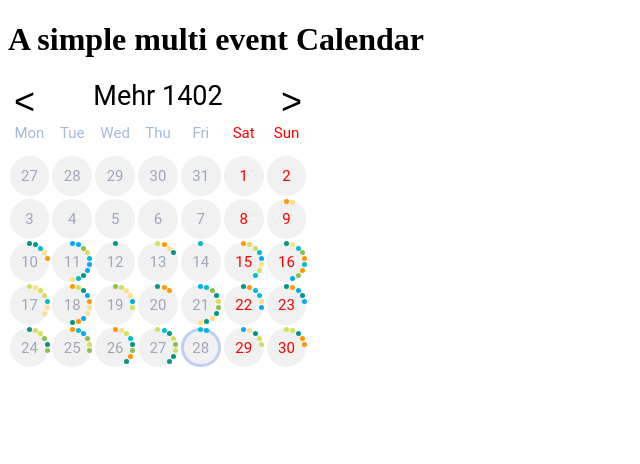
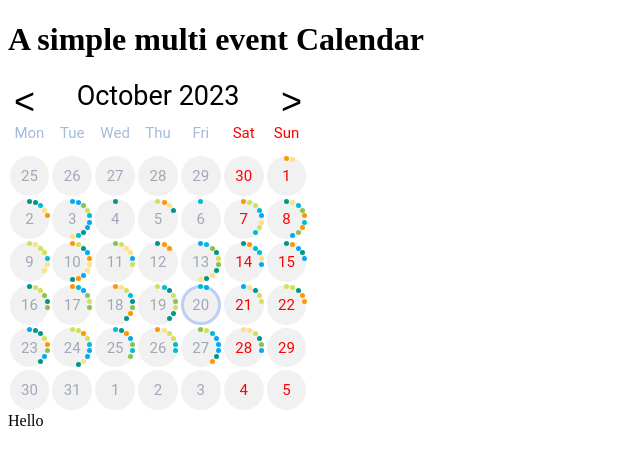
Before and after one commit to mehrizi/multi-event, a React (Vite) app: page / in a window 1280 px wide. Shown: the top 464 px of the page, without its empty margins (0-640 px from the left). Built offline with nearby package versions, Linux system fonts and the light colour scheme.

Commit message:
- improved some css for height fix - first doc imeplemented (needs improvement)

```diff
--- a/src/App.tsx
+++ b/src/App.tsx
@@ -23,6 +23,7 @@ function App() {
           <YearBar />
           <Calendar />
         </MultiEvent>
+        Hello
       </div>
     </>
   );
--- a/src/Components/Calendar.tsx
+++ b/src/Components/Calendar.tsx
@@ -39,8 +39,7 @@ export const Calendar = (props: CalendarProps): JSX.Element => {
   };
   return (
     <div className="me-calendar">
-      {days.map((day, i) => {
-        if (i >= 7) return <span />;
+      {days.filter((dy,ind)=>ind<7).map((day, i) => {
         let classes = "me-day day-name";
         if (config.weekends.indexOf(parseInt(day.toFormat("c"))) > -1)
           classes += " weekend";
@@ -62,8 +61,8 @@ export const Calendar = (props: CalendarProps): JSX.Element => {
           <div className={classes} key={i}>
             <span>{day.toFormat("d")}</span>
             <div className="me-events-container">
-              {dayEvents.map((event) => (
-                <div className="me-event">
+              {dayEvents.map((event:Event,ii) => (
+                <div key={ii} className="me-event">
                   <i
                     className="dot"
                     style={{ background: event.color ?? "#00F" }}
--- a/src/Components/MultiEvent.scss
+++ b/src/Components/MultiEvent.scss
@@ -9,16 +9,16 @@ $insidenessFactor: .9;
 
 .multi-event {
     font-size: $default-font-size;
-    container-type: size;
+    container-type: inline-size;
     container-name: multievent;
 
-    @media (min-width: 768px) {
-        font-size: $default-font-size *1.5;
-    }
+    // @media (min-width: 768px) {
+    //     font-size: $default-font-size *1.5;
+    // }
 
-    @media (min-width: 1024px) {
-        font-size: $default-font-size *2;
-    }
+    // @media (min-width: 1024px) {
+    //     font-size: $default-font-size *2;
+    // }
 
     @media (min-width: 1440px) {
         font-size: $default-font-size *2.5;
@@ -27,16 +27,21 @@ $insidenessFactor: .9;
     display: block;
     font-family: roboto;
 
-    .me-calendar::after {
-        content: "";
-        clear: both;
-        display: table;
-    }
 
     .me-calendar {
-        container-type: size;
+        container-type: inline-size;
         container-name: mecalendar;
 
+        &:after {
+            content: " ";
+            clear: both;
+            display: table;
+        }
+        &:before {
+            content: " ";
+            clear: both;
+            display: table;
+        }
         .me-day {
             width: $cellWidth - $spacing;
             padding-top: $cellWidth - $spacing;
--- a/src/Components/MultiEvent.tsx
+++ b/src/Components/MultiEvent.tsx
@@ -49,7 +49,7 @@ export interface MultiEventConfig {
 export const MultiEvent = ({
   children,
   events,
-  calendar = "persian",
+  calendar = "iso8601",
   config,
   today = DateTime.now(),
 }: MultiEventProps): JSX.Element=> {
```
Also changed, not shown: src/MultiEvent.mdx (added, +35 -0 lines), 1 other file (tests, documents, lock files or other folders).
